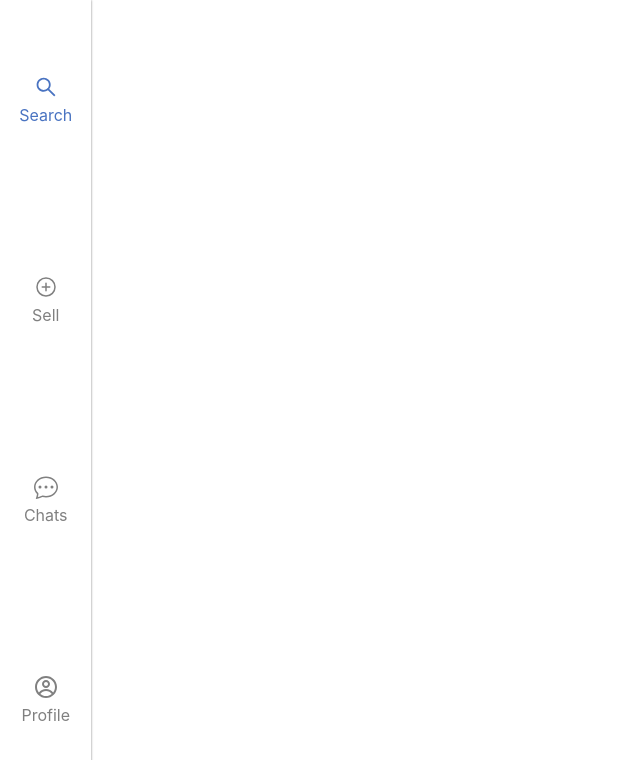
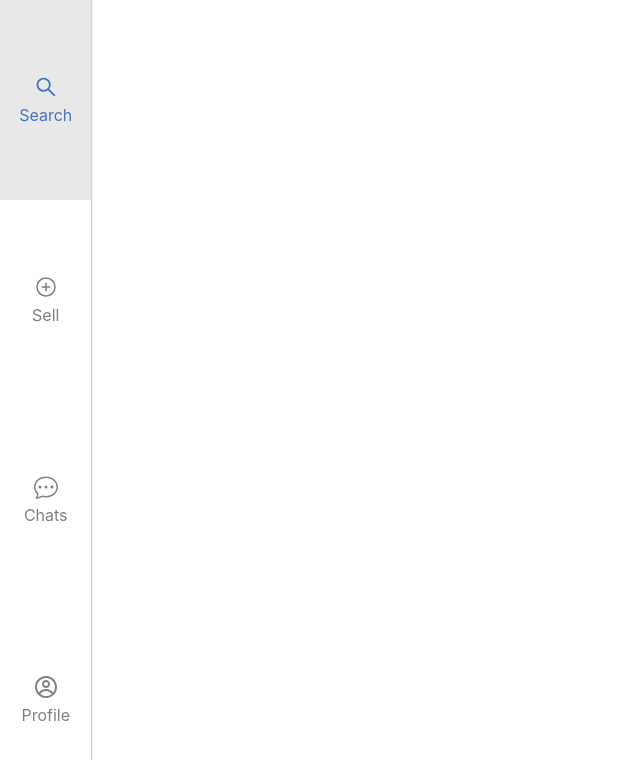
Before and after one commit to VladBrok/payback, a Next.js app: page / in a window 1280 px wide. Shown: the top 760 px of the page, without its empty margins (0-640 px from the left). Built offline with nearby package versions, Linux system fonts and the light colour scheme.

Commit message:
Add new color to the Menu component

```diff
--- a/components/Menu/Menu.module.scss
+++ b/components/Menu/Menu.module.scss
@@ -17,7 +17,6 @@
     flex-direction: column;
     width: fit-content;
     height: 100vh;
-    padding: 0 0.4rem;
   }
 
   @mixin item {
@@ -25,6 +24,10 @@
     flex: 1 1 0;
     align-items: center;
     justify-content: center;
+
+    @media (min-width: b.$md) {
+      padding: 0 0.4rem;
+    }
   }
 
   .item {
@@ -34,6 +37,7 @@
   .active-item {
     @include item;
     color: c.$highlight;
+    background: c.$background-highlight;
   }
 
   .link {
@@ -43,11 +47,16 @@
     align-items: center;
     justify-content: center;
     padding: min(0.8rem, 2vh);
+
     text-transform: capitalize;
     cursor: pointer;
 
     .icon {
       font-size: 1.5rem;
     }
+
+    &:hover {
+      color: c.$highlight;
+    }
   }
 }
--- a/styles/colors.scss
+++ b/styles/colors.scss
@@ -1,3 +1,4 @@
 $text-primary: black;
 $text-secondary: gray;
 $highlight: rgb(73, 115, 193);
+$background-highlight: rgb(233, 232, 232);
```
